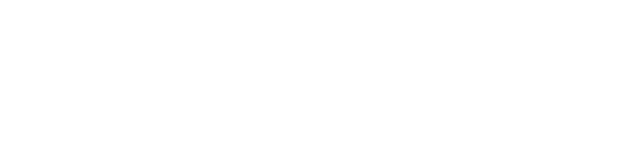
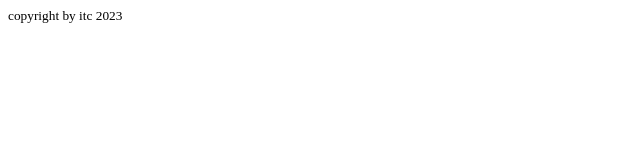
Before and after one commit to so-flo/itc, a plain HTML site: page index.html in a window 1280 px wide. Shown: the whole page, without its empty margins (0-640 px from the left). Drawn offline with Linux system fonts and the light colour scheme.

Commit message:
Implemeted footer

```diff
--- a/index.html
+++ b/index.html
@@ -1,3 +1,7 @@
 <body>
-
+    <footer>
+        <small>
+            copyright by itc 2023
+        </small>
+    </footer>
 </body>
```
